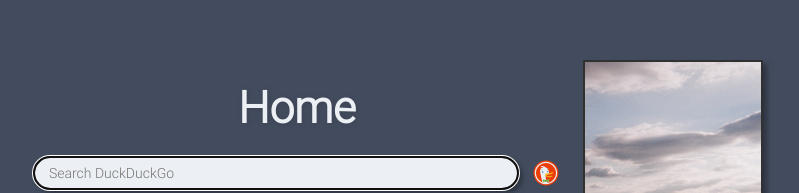
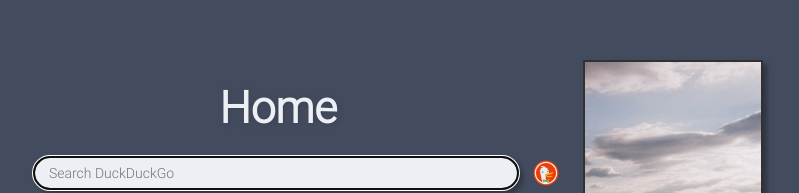
Before and after one commit to apatel762/homepage, a plain HTML site: page index.html in a window 1280 px wide. Shown: the part 181-374 px from the top of the page, without its empty margins (253-1052 px from the left). Drawn offline with Linux system fonts and the light colour scheme.

Commit message:
shift h1 to the left a bit

```diff
--- a/css/style.css
+++ b/css/style.css
@@ -53,6 +53,7 @@ h1 {
     grid-column: 1 / -1;
     margin: 0;
     text-align: center;
+    margin-right: 0.85em;
 }
 
 a {
```
